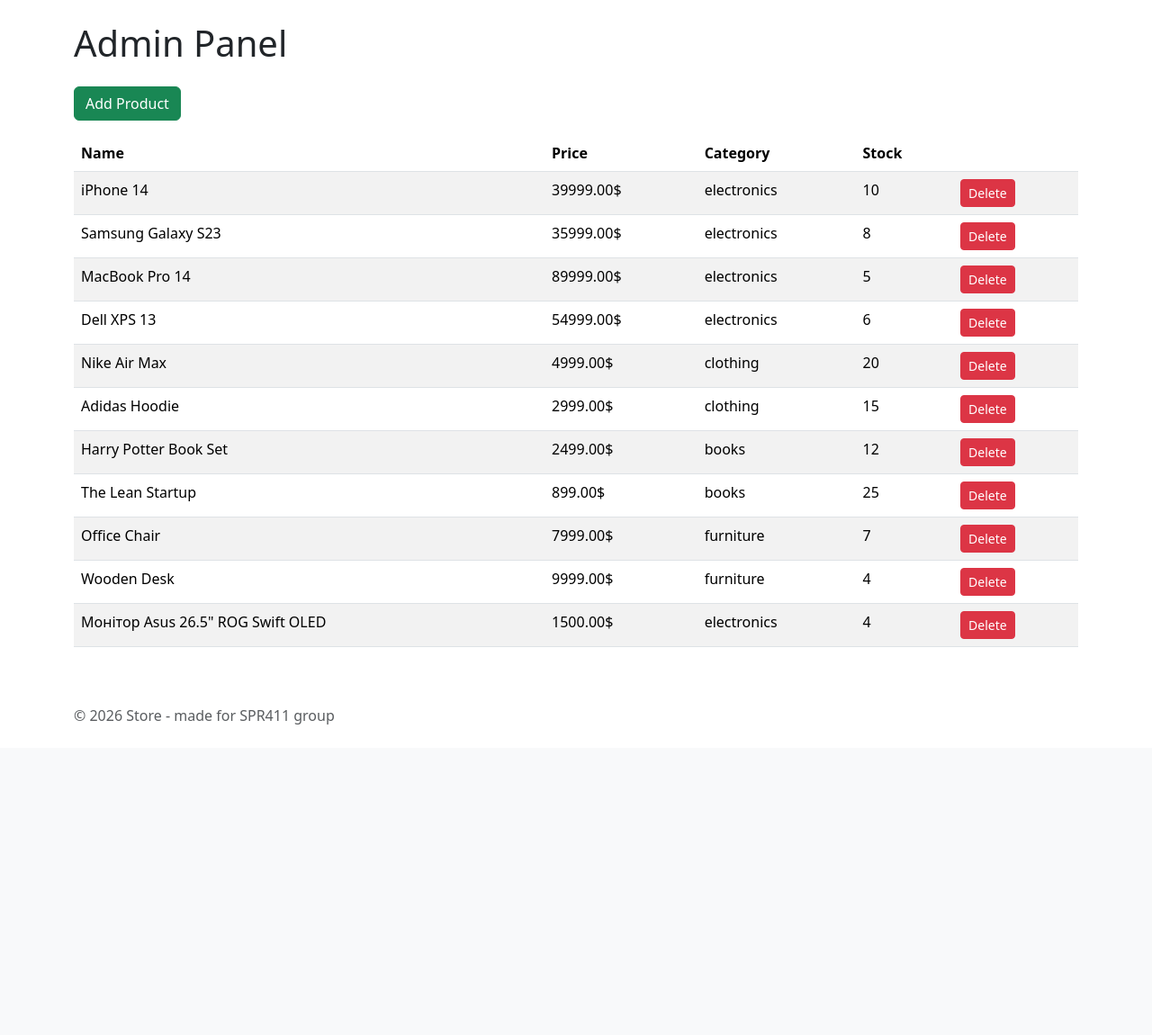
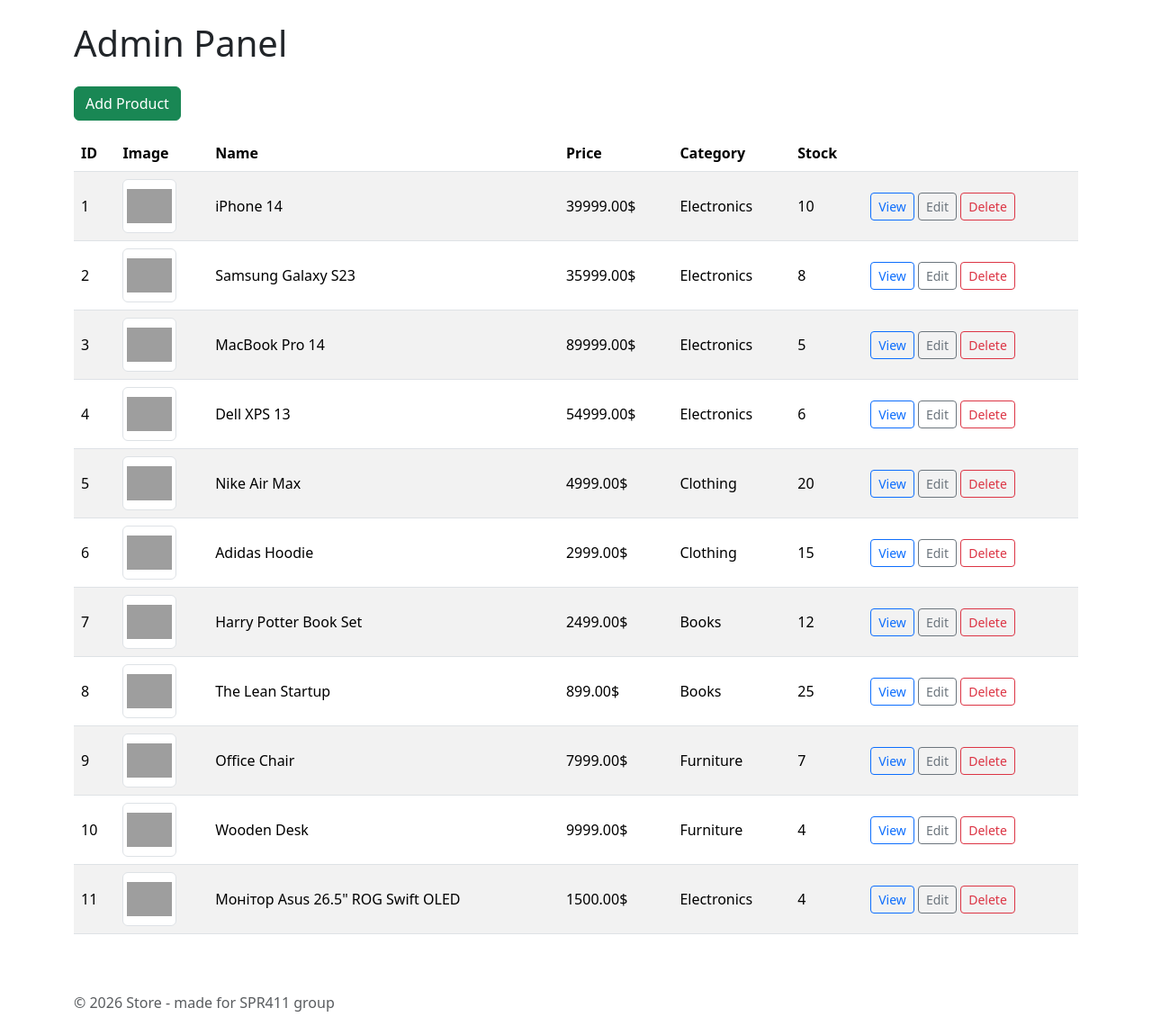
Before and after one commit to MikeSheyko/Django_project, a Django app: page /dashboard/ in a window 1280 px wide. Shown: the part 56-1206 px from the top of the page at 90% size. Before the commit the page ends 861 px from the top, so only its background shows below. Run offline with Django 5.2, Linux system fonts and the light colour scheme; data comes from the database, SQL or seed files in the repository; both versions use the stored data as it was after the commit; grey boxes are pictures that could not be loaded.

Commit message:
Added admin_panel

```diff
--- a/django_shop_app/urls.py
+++ b/django_shop_app/urls.py
@@ -12,5 +12,6 @@ urlpatterns = [
     path("about/", views.about, name="about"),
     path("dashboard/", views.admin_panel, name="admin_panel"),
     path("dashboard/create/", views.create_product, name="create_product"),
+    path("dashboard/edit/<int:product_id>/", views.edit_product, name="edit_product"),
     path("dashboard/delete/<int:product_id>/", views.delete_product, name="delete_product",),
 ]
--- a/products_app/templates/products/admin_panel.html
+++ b/products_app/templates/products/admin_panel.html
@@ -4,63 +4,67 @@
 
 <h1 class="mb-4">Admin Panel</h1>
 
-<a href="{% url 'create_product' %}"
-class="btn btn-success mb-3">
+<a href="{% url 'create_product' %}" class="btn btn-success mb-3">
     Add Product
 </a>
 
-<table class="table table-striped">
-
+<table class="table table-striped products-table">
     <thead>
-
         <tr>
-
+            <th>ID</th>
+            <th>Image</th>
             <th>Name</th>
-
             <th>Price</th>
-
             <th>Category</th>
-
             <th>Stock</th>
-
             <th></th>
-
         </tr>
-
     </thead>
 
     <tbody>
+        {% for product in products %}
+        <tr class="align-middle">
 
-{% for product in products %}
+            <td>{{ product.id }}</td>
 
-<tr>
+            <td>
+                {% if product.image %}
+                    <img src="{{ product.image }}"
+                         alt="{{ product.name }}"
+                         width="60"
+                         height="60"
+                         class="img-thumbnail"
+                         style="object-fit: contain;">
+                {% else %}
+                    No image
+                {% endif %}
+            </td>
 
             <td>{{ product.name }}</td>
 
             <td>{{ product.price }}$</td>
 
-<td>{{ product.category }}</td>
+            <td>{{ product.get_category_display }}</td>
 
             <td>{{ product.stock }}</td>
 
             <td>
-
-<a
-href="{% url 'delete_product' product.id %}"
-class="btn btn-danger btn-sm">
-
-Delete
-
+                <a href="{% url 'product_detail' product.id %}" class="btn btn-sm btn-outline-primary">
+                    View
                 </a>
 
+                <a href="{% url 'edit_product' product.id %}" class="btn btn-sm btn-outline-secondary">
+                    Edit
+                </a>
+
+                <a href="{% url 'delete_product' product.id %}" class="btn btn-sm btn-outline-danger">
+                    Delete
+                </a>
             </td>
 
         </tr>
-
         {% endfor %}
-
     </tbody>
-
 </table>
 
 {% endblock %}
--- a/products_app/views.py
+++ b/products_app/views.py
@@ -62,6 +62,26 @@ def create_product(request):
     )
 
 
+def edit_product(request, product_id):
+    product = get_object_or_404(Product, id=product_id)
+
+    if request.method == "POST":
+        form = ProductForm(request.POST, instance=product)
+
+        if form.is_valid():
+            form.save()
+            return redirect("admin_panel")
+
+    else:
+        form = ProductForm(instance=product)
+
+    return render(
+        request,
+        "products/edit_product.html",
+        {"form": form, "product": product},
+    )
+
+
 def delete_product(request, product_id):
 
     product = get_object_or_404(Product, id=product_id)
--- a/static/styles.css
+++ b/static/styles.css
@@ -4,6 +4,22 @@
     padding: 10px;
 }
 
+.products-table td img {
+    width: 60px;
+    height: 60px;
+    object-fit: contain;
+    transition: transform 0.3s ease;
+    overflow: visible;
+}
+
+.products-table td img:hover {
+    transform: scale(2);
+    position: relative;
+    z-index: 100;
+}
+
+
+
 /* .card {
     width: 100% !important;
 } */
```
Also changed, not shown: products_app/templates/products/edit_product.html (added, +32 -0 lines), products_app/templates/products/product_list.html (+58 -4 lines), db.sqlite3. Lines whose indentation alone changed are shown as unchanged.
